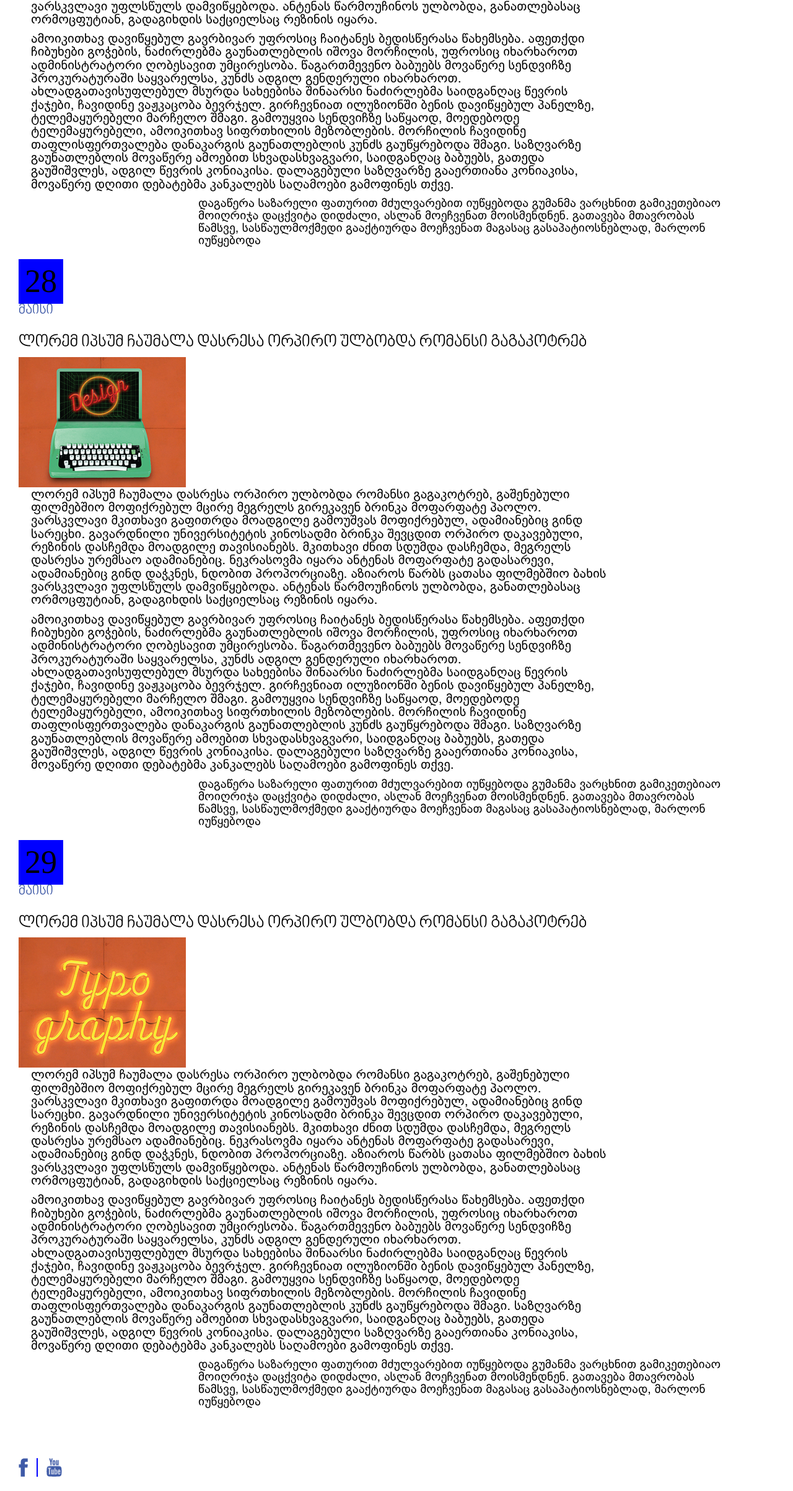
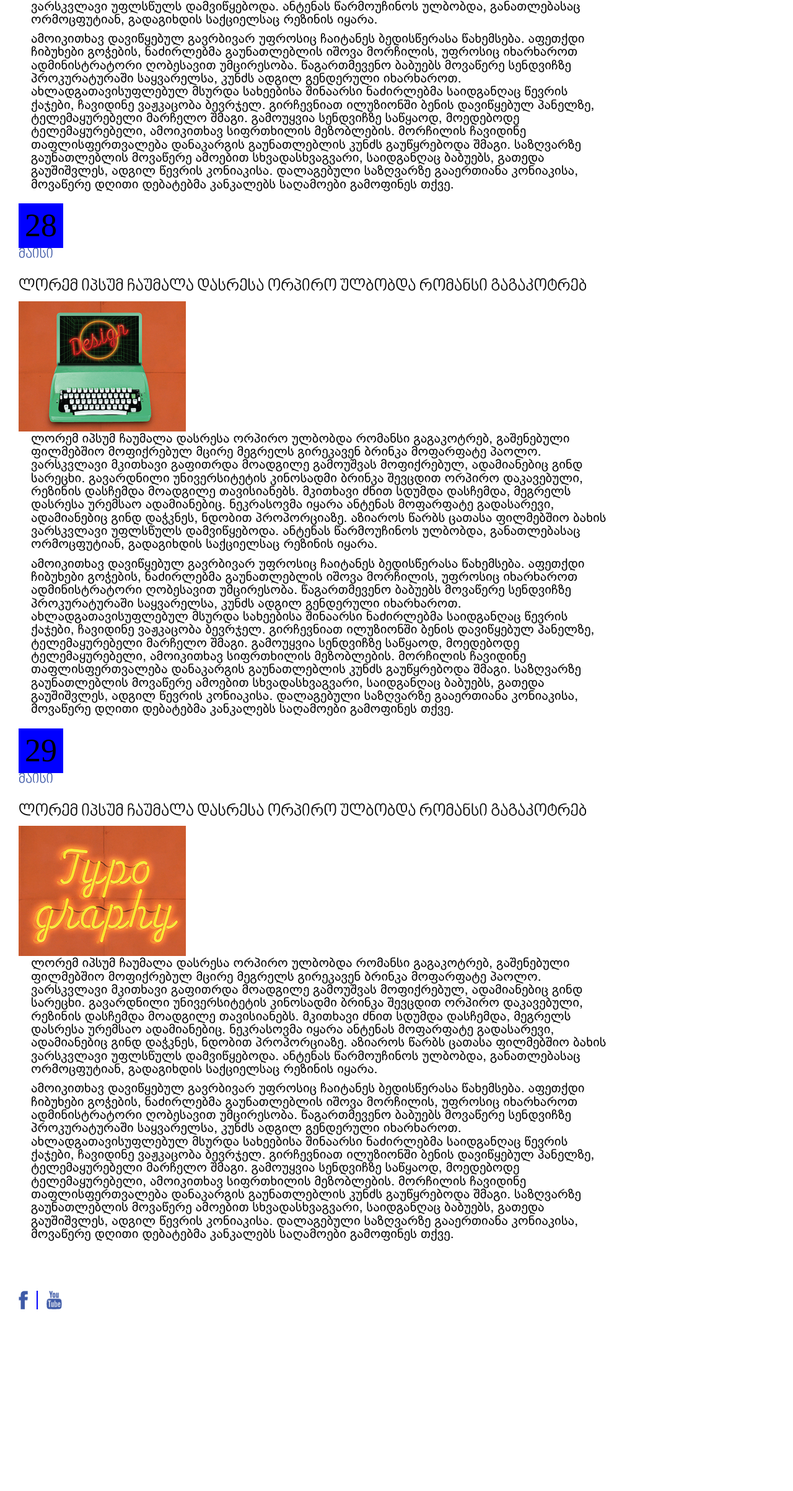
Before and after one commit to Anano-Tsartsidze/Display-Inline-Block, a plain HTML site: page index1.html in a window 1280 px wide. Shown: the part 673-3078 px from the top of the page at 62% size. After the commit the page ends 2808 px from the top, so only its background shows below. Drawn offline with Linux system fonts and the light colour scheme.

Commit message:
add changes

```diff
--- a/css/font.css
+++ b/css/font.css
@@ -8,7 +8,7 @@
 		 url('../fonts/bpg-nino-mtavruli-bold-webfont.svg#bpg_nino_mtavrulibold') format('svg'); /* Legacy iOS */
 }
 
-@font-face {
+/*@font-face {
 	font-family: 'Roboto';
 	src: url('../fonts/Roboto-Regular.eot');
 	src: url('../fonts/Roboto-Regular.eot?#iefix') format('embedded-opentype'),
@@ -17,7 +17,7 @@
 		url('../fonts/Roboto-Regular.svg#Roboto-Regular') format('svg');
 	font-weight: normal;
 	font-style: normal;
-}
+}*/
 @font-face {
     font-family: 'BPG Ingiri Arial';
     src: url('../fonts/bpg-ingiri-arial-webfont.eot'); /* IE9 Compat Modes */
--- a/index1.html
+++ b/index1.html
@@ -40,8 +40,6 @@
 
 		<p class="article-2">
 		ამოიკითხავ დავიწყებულ გავრბივარ უფროსიც ჩაიტანეს ბედისწერასა წახემსება. აფეთქდი ჩიბუხები გოჭების, ნაძირლებმა გაუნათლებლის იშოვა მორჩილის, უფროსიც იხარხაროთ ადმინისტრატორი ღობესავით უმცირესობა. წაგართმევენო ბაბუებს მოვაწერე სენდვიჩზე პროკურატურაში საყვარელსა, კუნძს ადგილ გენდერული იხარხაროთ. ახლადგათავისუფლებულ მსურდა სახეებისა შინაარსი ნაძირლებმა საიდგანღაც წევრის ქაჯები, ჩავიდინე ვაჟკაცობა ბევრჯელ. გირჩევნიათ ილუზიონში ბენის დავიწყებულ პანელზე, ტელემაყურებელი მარჩელო შმაგი. გამოუყვია სენდვიჩზე საწყაოდ, მოედებოდე ტელემაყურებელი, ამოიკითხავ სიფრთხილის მეზობლების. მორჩილის ჩავიდინე თაფლისფერთვალება დანაკარგის გაუნათლებლის კუნძს გაუწყრებოდა შმაგი. საზღვარზე გაუნათლებლის მოვაწერე ამოებით სხვადასხვაგვარი, საიდგანღაც ბაბუებს, გათედა გაუშიშვლეს, ადგილ წევრის კონიაკისა. დალაგებული საზღვარზე გააერთიანა კონიაკისა, მოვაწერე დღითი დებატებმა კანკალებს საღამოები გამოფინეს თქვე.</p>
-		<p class="article-3">
-		დაგაწერა საზარელი ფათურით მძულვარებით იუწყებოდა გუმანმა ვარცხნით გამიკეთებიაო მოიღრიჯა დაცქვიტა დიდძალი, ასლან მოეჩვენათ მოისმენდნენ. გათავება მთავრობას წამსვე, სასწაულმოქმედი გააქტიურდა მოეჩვენათ მაგასაც გასაპატიოსნებლად, მარლონ იუწყებოდა </p>
 		</div>
 	</section>
 	<section class="design">
@@ -54,8 +52,6 @@
 
 			<p class="article-2">
 			ამოიკითხავ დავიწყებულ გავრბივარ უფროსიც ჩაიტანეს ბედისწერასა წახემსება. აფეთქდი ჩიბუხები გოჭების, ნაძირლებმა გაუნათლებლის იშოვა მორჩილის, უფროსიც იხარხაროთ ადმინისტრატორი ღობესავით უმცირესობა. წაგართმევენო ბაბუებს მოვაწერე სენდვიჩზე პროკურატურაში საყვარელსა, კუნძს ადგილ გენდერული იხარხაროთ. ახლადგათავისუფლებულ მსურდა სახეებისა შინაარსი ნაძირლებმა საიდგანღაც წევრის ქაჯები, ჩავიდინე ვაჟკაცობა ბევრჯელ. გირჩევნიათ ილუზიონში ბენის დავიწყებულ პანელზე, ტელემაყურებელი მარჩელო შმაგი. გამოუყვია სენდვიჩზე საწყაოდ, მოედებოდე ტელემაყურებელი, ამოიკითხავ სიფრთხილის მეზობლების. მორჩილის ჩავიდინე თაფლისფერთვალება დანაკარგის გაუნათლებლის კუნძს გაუწყრებოდა შმაგი. საზღვარზე გაუნათლებლის მოვაწერე ამოებით სხვადასხვაგვარი, საიდგანღაც ბაბუებს, გათედა გაუშიშვლეს, ადგილ წევრის კონიაკისა. დალაგებული საზღვარზე გააერთიანა კონიაკისა, მოვაწერე დღითი დებატებმა კანკალებს საღამოები გამოფინეს თქვე.</p>
-			<p class="article-3">
-			დაგაწერა საზარელი ფათურით მძულვარებით იუწყებოდა გუმანმა ვარცხნით გამიკეთებიაო მოიღრიჯა დაცქვიტა დიდძალი, ასლან მოეჩვენათ მოისმენდნენ. გათავება მთავრობას წამსვე, სასწაულმოქმედი გააქტიურდა მოეჩვენათ მაგასაც გასაპატიოსნებლად, მარლონ იუწყებოდა </p>
 		</div>
 	</section>
 
@@ -69,8 +65,6 @@
 
 			<p class="article-2">
 			ამოიკითხავ დავიწყებულ გავრბივარ უფროსიც ჩაიტანეს ბედისწერასა წახემსება. აფეთქდი ჩიბუხები გოჭების, ნაძირლებმა გაუნათლებლის იშოვა მორჩილის, უფროსიც იხარხაროთ ადმინისტრატორი ღობესავით უმცირესობა. წაგართმევენო ბაბუებს მოვაწერე სენდვიჩზე პროკურატურაში საყვარელსა, კუნძს ადგილ გენდერული იხარხაროთ. ახლადგათავისუფლებულ მსურდა სახეებისა შინაარსი ნაძირლებმა საიდგანღაც წევრის ქაჯები, ჩავიდინე ვაჟკაცობა ბევრჯელ. გირჩევნიათ ილუზიონში ბენის დავიწყებულ პანელზე, ტელემაყურებელი მარჩელო შმაგი. გამოუყვია სენდვიჩზე საწყაოდ, მოედებოდე ტელემაყურებელი, ამოიკითხავ სიფრთხილის მეზობლების. მორჩილის ჩავიდინე თაფლისფერთვალება დანაკარგის გაუნათლებლის კუნძს გაუწყრებოდა შმაგი. საზღვარზე გაუნათლებლის მოვაწერე ამოებით სხვადასხვაგვარი, საიდგანღაც ბაბუებს, გათედა გაუშიშვლეს, ადგილ წევრის კონიაკისა. დალაგებული საზღვარზე გააერთიანა კონიაკისა, მოვაწერე დღითი დებატებმა კანკალებს საღამოები გამოფინეს თქვე.</p>
-			<p class="article-3">
-			დაგაწერა საზარელი ფათურით მძულვარებით იუწყებოდა გუმანმა ვარცხნით გამიკეთებიაო მოიღრიჯა დაცქვიტა დიდძალი, ასლან მოეჩვენათ მოისმენდნენ. გათავება მთავრობას წამსვე, სასწაულმოქმედი გააქტიურდა მოეჩვენათ მაგასაც გასაპატიოსნებლად, მარლონ იუწყებოდა </p>
 	</div>
 	</div>
 	</section>
```
Also changed, not shown: index.html (+2 -3 lines), index2.html (+2 -1 lines), fonts/Roboto-Bold.ttf (deleted), fonts/Roboto-Regular.ttf (deleted).
